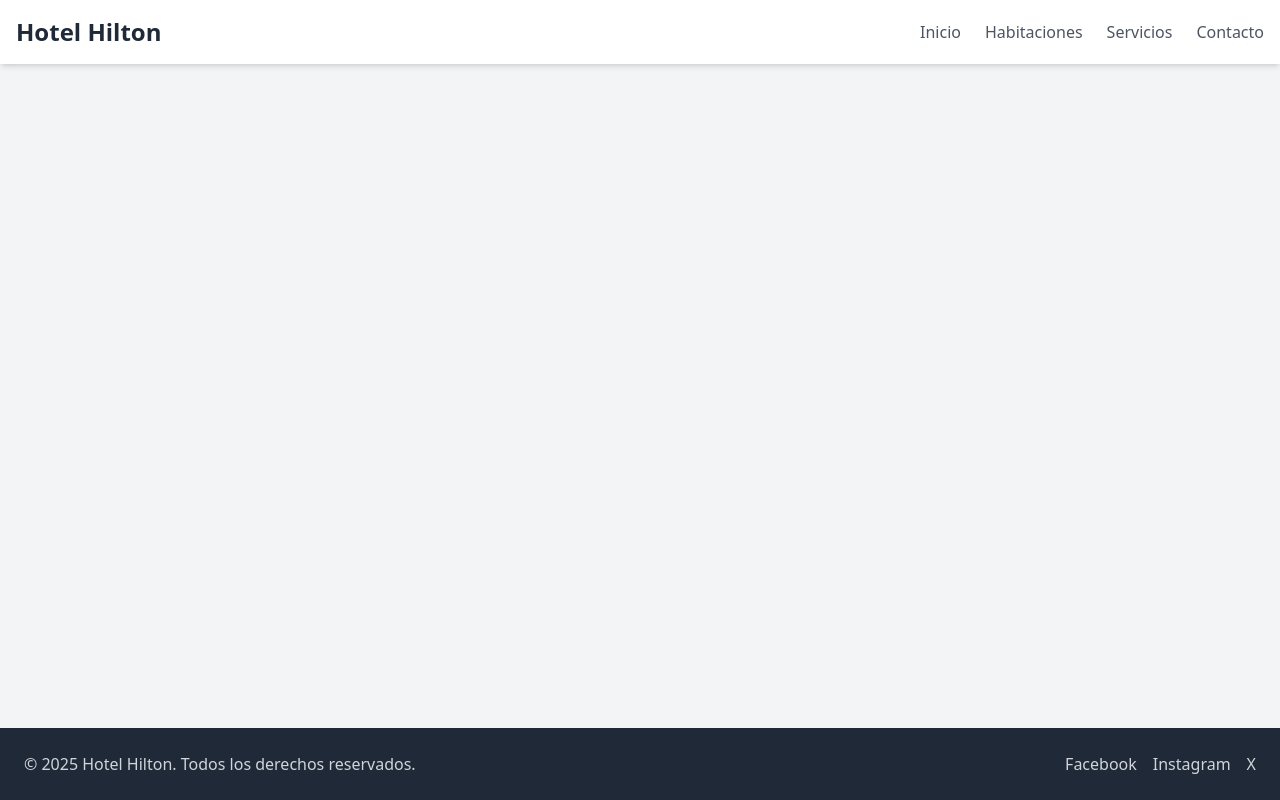
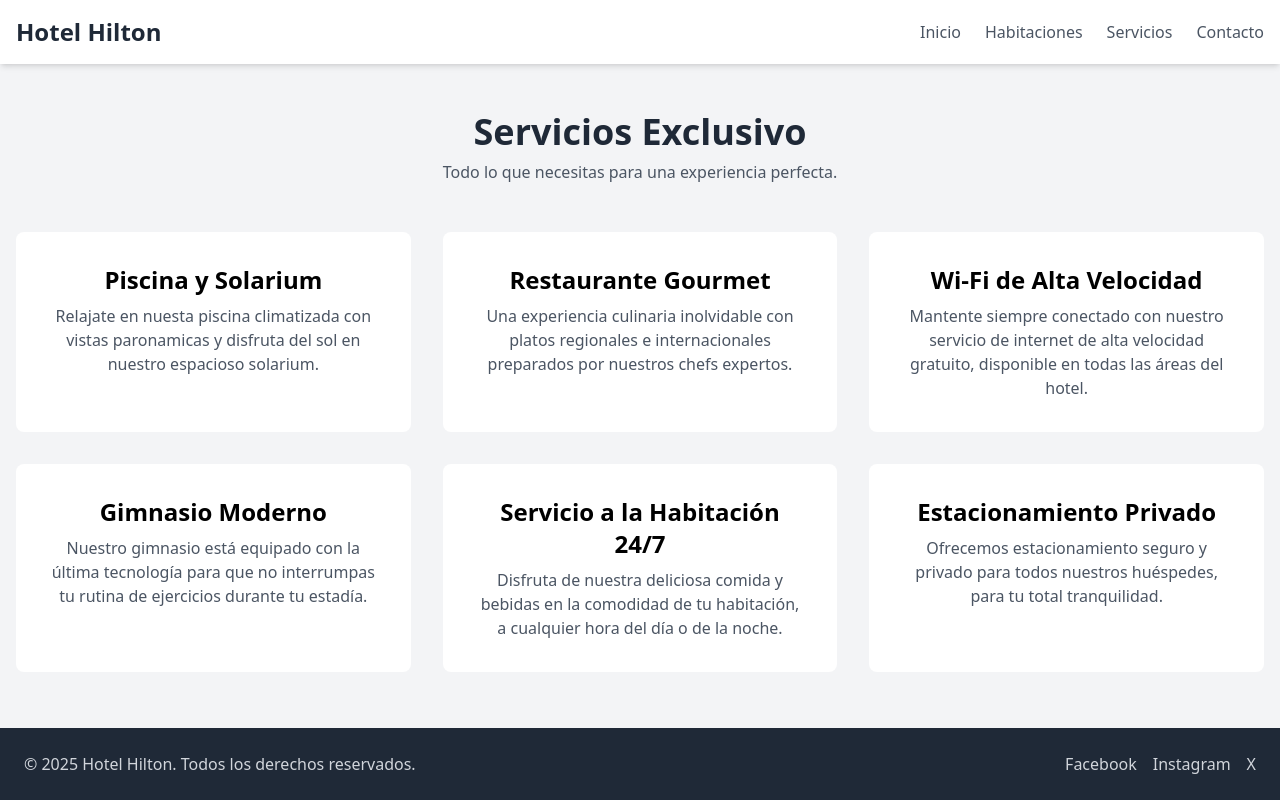
Before and after one commit to ramitagram/hotel-web, a React (Create React App) app: page /servicios in a window 1280 px wide. Built offline with nearby package versions, Linux system fonts and the light colour scheme.

Commit message:
feat: se agrego la página de Servicios

```diff
--- a/src/App.js
+++ b/src/App.js
@@ -4,12 +4,14 @@ import { Route, BrowserRouter as Router, Routes } from 'react-router-dom';
 import Footer from './components/Footer/Footer';
 import Header from './components/Header/Header';
 import BookingPage from './pages/BookingPage';
+import ServicesPage from './pages/ServicesPage';
 
 // Page Components
 import ContactPage from './pages/ContactPage';
 import HomePage from './pages/HomePage';
 import RoomDetailPage from './pages/RoomDetailPage';
 import RoomsPage from './pages/RoomsPage';
+
 
 function App() {
   return (
@@ -29,10 +31,8 @@ function App() {
           <Route path="/habitaciones/:id" element={<RoomDetailPage />}/>
           <Route path="/reservar" element={<BookingPage />} />
           <Route path="/contacto" element={<ContactPage />} />
+          <Route path="/servicios" element={<ServicesPage />} />
           {/* Rutas adicionales para futuras paginas
-          <Route path="/Servicios" element={<ServicesPage />} />
-          <Route path="/Reservas" element={<BookingPage />} />
-          <Route path="/Contacto" element={<ContactPage />} />
           <Route path="*" element={<NotFoundPage />} />
           */}
         </Routes>
--- /dev/null
+++ b/src/pages/ServicesPage.js
@@ -0,0 +1,66 @@
+import { Helmet } from 'react-helmet';
+
+//Datos de ejemplo para los servicios
+const servicesData = [
+    { id: 1,
+        title: 'Piscina y Solarium',
+        description: 'Relajate en nuesta piscina climatizada con vistas paronamicas y disfruta del sol en nuestro espacioso solarium.',
+        icon: 'fas fa-swimming-pool' // Usaremos Font Awesome
+    },
+    {
+    id: 2,
+    title: 'Restaurante Gourmet',
+    description: 'Una experiencia culinaria inolvidable con platos regionales e internacionales preparados por nuestros chefs expertos.',
+    icon: 'fas fa-utensils'
+    },
+    {
+    id: 3,
+    title: 'Wi-Fi de Alta Velocidad',
+    description: 'Mantente siempre conectado con nuestro servicio de internet de alta velocidad gratuito, disponible en todas las áreas del hotel.',
+    icon: 'fas fa-wifi'
+    },
+    {
+    id: 4,
+    title: 'Gimnasio Moderno',
+    description: 'Nuestro gimnasio está equipado con la última tecnología para que no interrumpas tu rutina de ejercicios durante tu estadía.',
+    icon: 'fas fa-dumbbell'
+    },
+    {
+    id: 5,
+    title: 'Servicio a la Habitación 24/7',
+    description: 'Disfruta de nuestra deliciosa comida y bebidas en la comodidad de tu habitación, a cualquier hora del día o de la noche.',
+    icon: 'fas fa-concierge-bell'
+    },
+    {
+    id: 6,
+    title: 'Estacionamiento Privado',
+    description: 'Ofrecemos estacionamiento seguro y privado para todos nuestros huéspedes, para tu total tranquilidad.',
+    icon: 'fas fa-car'
+    }
+];
+
+function ServicesPage() {
+    return(
+        <div className="container mx-auto p-4 py-12">
+            <Helmet>
+                <title>Nuestros Servicios - Hotel Hilton</title>
+            </Helmet>
+        <div className="text-center mb-12">
+            <h1 className="text-4xl font-bold text-gray-800">Servicios Exclusivo</h1>
+            <p className="text-gray-600 mt-2">Todo lo que necesitas para una experiencia perfecta.</p>
+        </div>
+
+        <div className="grid grid-cols-1 md:grid-cols-2 lg:grid-cols-3 gap-8">
+            {servicesData.map(service => (
+                <div key={service.id} className="bg-white p-8 rounded-lg text-center transform hover:-translate-y-2 transition-transform duration 300">
+                    <i className={`${service.icon} text-4xl text-blue-600 mb-4`}></i>
+                    <h3 className="text-2xl font-bold text-grayh-800 mb-2">{service.title}</h3>
+                    <p className="text-gray-600">{service.description}</p>
+                </div>
+            ))}
+            </div>
+            </div>
+    );
+}
+
+export default ServicesPage;
```
